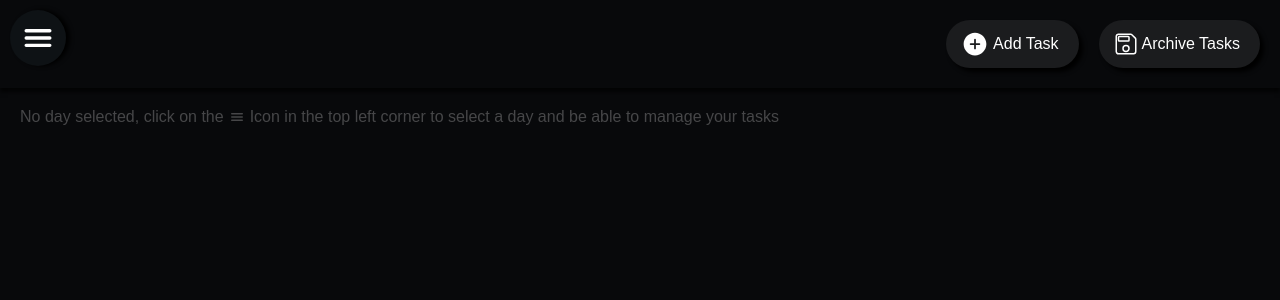
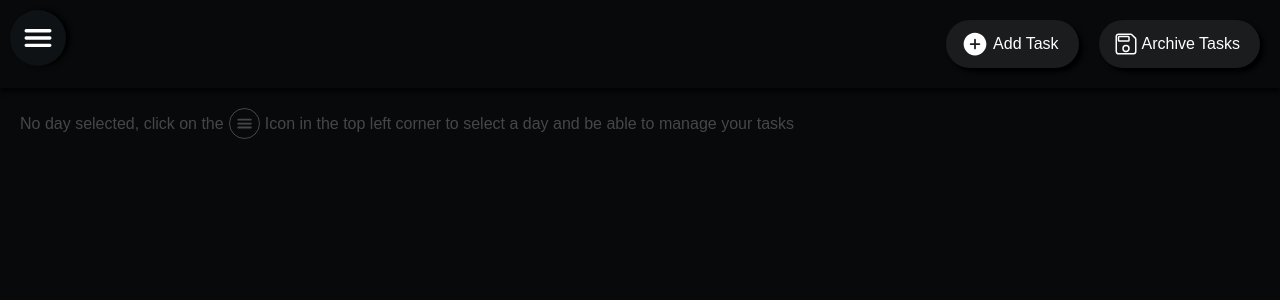
Before and after one commit to GustLSant/todo-app-react, a React (Vite) app: page /tasks in a window 1280 px wide. Shown: the top 300 px of the page. Built offline with nearby package versions, Linux system fonts and the light colour scheme.

Commit message:
correcao texto instrucao TasksDisplayer

```diff
--- a/src/routes/Home.css
+++ b/src/routes/Home.css
@@ -18,7 +18,6 @@
     box-shadow: 0px 10px 20px black;
     font-size: 5vw;
     color: var(--color-05);
-
 }
 
 .home > p{
@@ -27,12 +26,12 @@
     flex-wrap: wrap;
     gap: 5px;
     font-size: 1.2em;
-    opacity: 30%;
+    color: var(--color-instructions-text-01);
 }
 
 .home > p > svg{
     padding: 5px;
-    border: 1px solid white;
+    border: 1px solid var(--color-instructions-text-01);
     border-radius: 99px;
     font-size: 1.2em;
 }
--- a/src/routes/TasksDisplayer.css
+++ b/src/routes/TasksDisplayer.css
@@ -17,7 +17,15 @@
 .tasks-displayer__instructions-container{
     display: flex;
     align-items: center;
+    flex-wrap: wrap;
     gap: 5px;
     padding: 20px;
     color: var(--color-instructions-text-01);
 }
+
+.tasks-displayer__instructions-container svg{
+    padding: 5px;
+    border: 1px solid var(--color-instructions-text-01);
+    border-radius: 99px;
+    font-size: 1.2em;
+}
```
Also changed, not shown: src/ANOTACOES.TXT.
